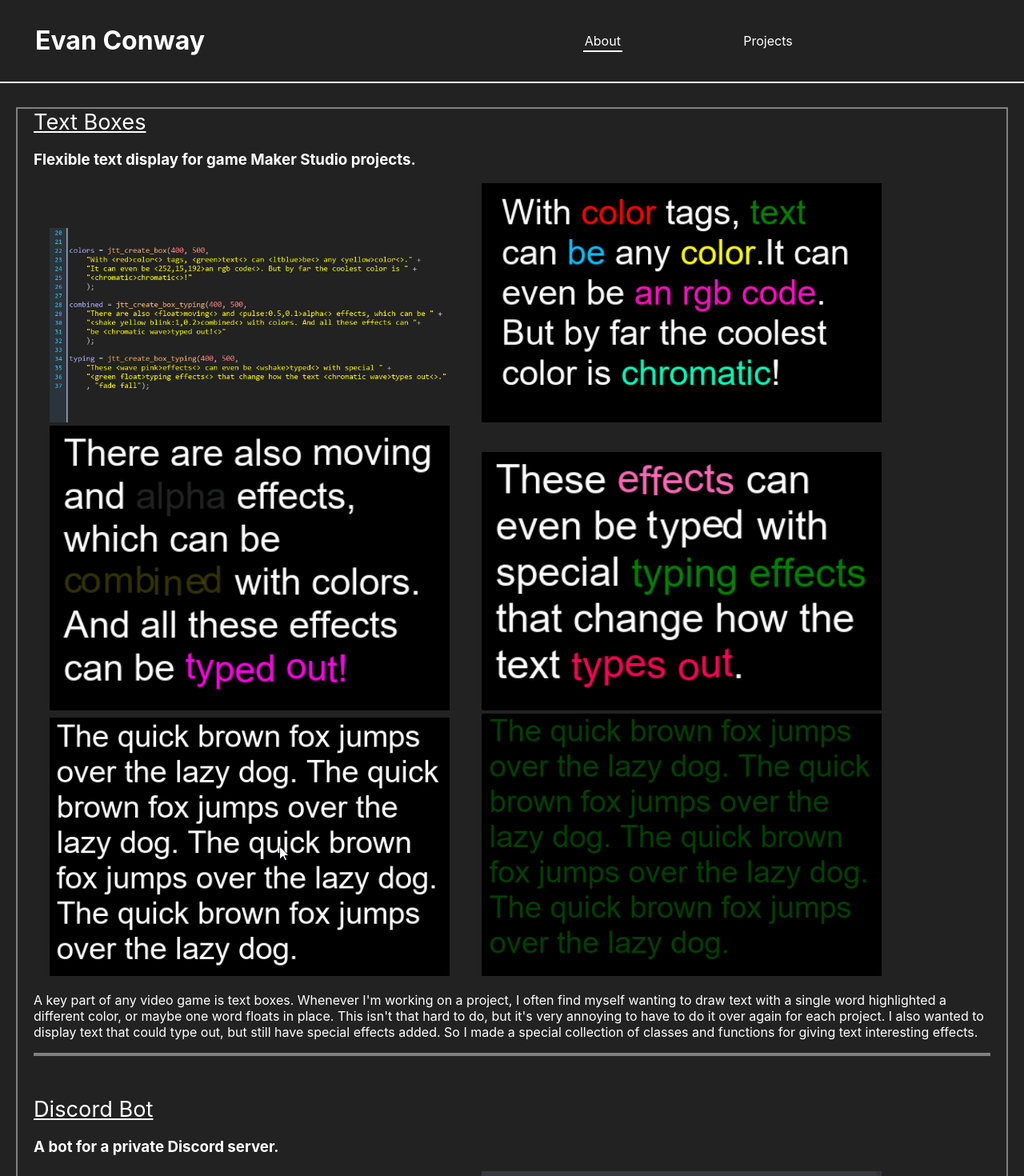
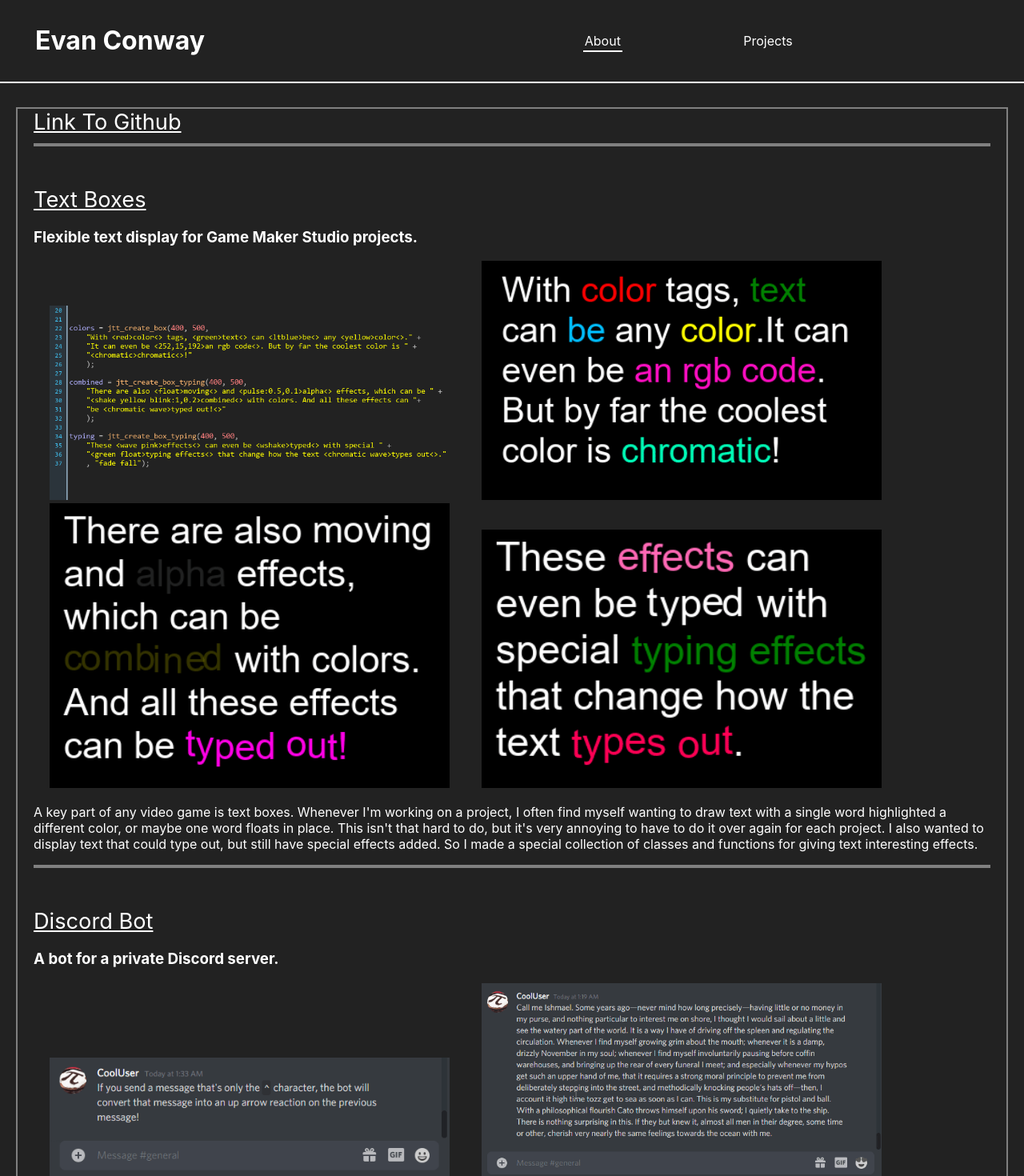
Before and after one commit to AceOfHeart5/evanconway, a React (Create React App) app: page /projects in a window 1280 px wide. Shown: the top 1470 px of the page at 80% size. Built offline with nearby package versions, Linux system fonts and the light colour scheme.

Commit message:
prepare for build

```diff
--- a/src/Projects.js
+++ b/src/Projects.js
@@ -3,15 +3,16 @@ import IMAGES from './assets/images.js';
 const Projects = () => {
     return (
         <div>
+            <section style={{ paddingBottom: "10px" }} className="project">
+                <a href="https://github.com/AceOfHeart5?tab=repositories" className="projectlink">Link To Github</a>
+            </section>
             <section className="project">
                 <a className="projectlink" href="https://github.com/AceOfHeart5/Text_Boxes">Text Boxes</a>
-                <h3>Flexible text display for game Maker Studio projects.</h3>
+                <h3>Flexible text display for Game Maker Studio projects.</h3>
                 <img src={IMAGES.text.code} alt="Code for colored text."/>
                 <img src={IMAGES.text.colors} alt="Colored text."/>
                 <img src={IMAGES.text.combine} alt="Combined text effects with typing." />
                 <img src={IMAGES.text.typing} alt="Special typing effects." />
-                <img src={IMAGES.text.fade} alt="Subtle text typing effect."/>
-                <img src={IMAGES.text.matrix} alt="Matrix style typing effect."/>
                 <p>
                     A key part of any video game is text boxes. Whenever I'm working on a project, I often find myself wanting to draw text with a single word highlighted a different
                     color, or maybe one word floats in place. This isn't that hard to do, but it's very annoying to have to do it over again for each project. I also wanted to display
@@ -24,7 +25,8 @@ const Projects = () => {
                 <img src={IMAGES.discordbot.uparrow} alt="up arrow reaction" />
                 <img src={IMAGES.discordbot.command} alt="Programming a discord bot."/>
                 <img src={IMAGES.discordbot.demonstrate} alt="Bot performing its program."/>
-                <p>I was inspired to make this bot after a friend made a Beetljuice reference on a private server as a joke to "summon" us. It does that, and converts messages containing only '^' into
+                <p>
+                    I was inspired to make this bot after a friend made a Beetljuice reference on a private server as a joke to "summon" us. It does that, and converts messages containing only '^' into
                     up arrow reactions on the previous message. It's main feature though, is programmable responses. If a user sends a message with the syntax: Hey bot! When I say "call" you say "response",
                     the bot will respond with the "response" anytime someone messages the "call".
                 </p>
@@ -34,7 +36,8 @@ const Projects = () => {
                 <h3>Web app for practicing sight reading with an electric piano.</h3>
                 <img src={IMAGES.sitereadingapp} alt="pic of sheet music app"/>
                 <main>
-                    <p>Finding good material to practice sight reading is difficult. The music can't be too hard or easy, and you need a lot of music to read through in order to make
+                    <p>
+                        Finding good material to practice sight reading is difficult. The music can't be too hard or easy, and you need a lot of music to read through in order to make
                         any real improvement. In the past I've used typing test programs to improve my typing speed, so I thought I'd make something similar but for sight reading. The
                         app randomly generates sheet music according to options set by the user. When run in a supported brower (Google Chrome is the only one right now), the app can
                         detect midi input from an electric piano. The green highlighted note cursor will only advance once the correct notes have been played.
```
Also changed, not shown: 1 other file (tests, documents, lock files or other folders).
